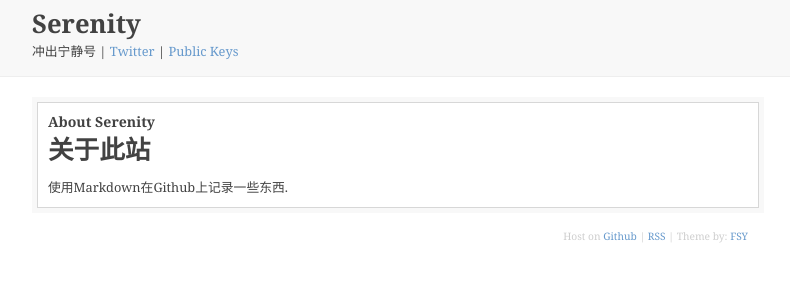
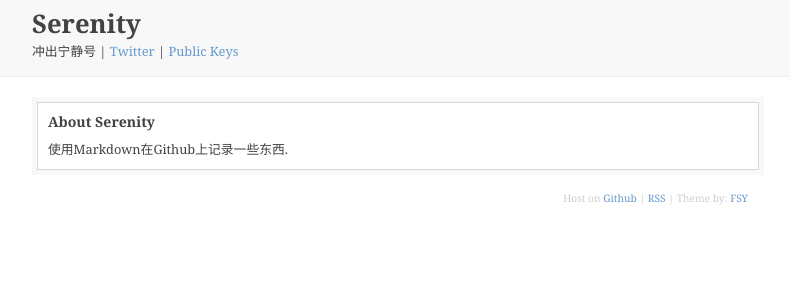
Before and after one commit to vonsy/vonsy.github.io, a Jekyll site: the page built from _posts/2021-09-14-about-serenity.md, in a window 1280 px wide. Shown: the top 300 px of the page, without its empty margins (292-1082 px from the left). Built offline with Jekyll 4.4.1, drawn with Linux system fonts in a browser that asks for light colours; nearby versions of some CDN libraries; library files that are not in the unit come from our copies; comment, search, counter and statistics services are not loaded.

```diff
--- a/_posts/2021-09-14-about-serenity.md
+++ b/_posts/2021-09-14-about-serenity.md
@@ -6,6 +6,4 @@ tags: [talk]
 comments: false
 ---
 
-# 关于此站 #
-
 使用Markdown在Github上记录一些东西.
```
